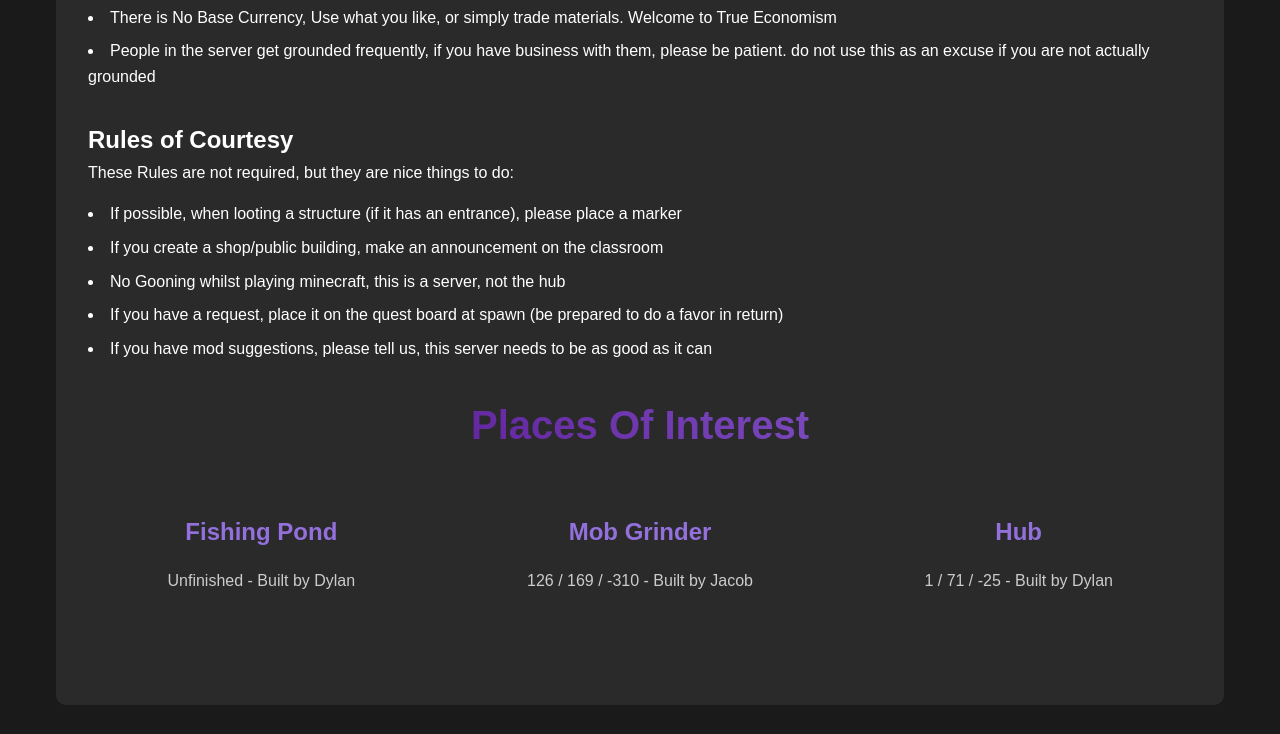
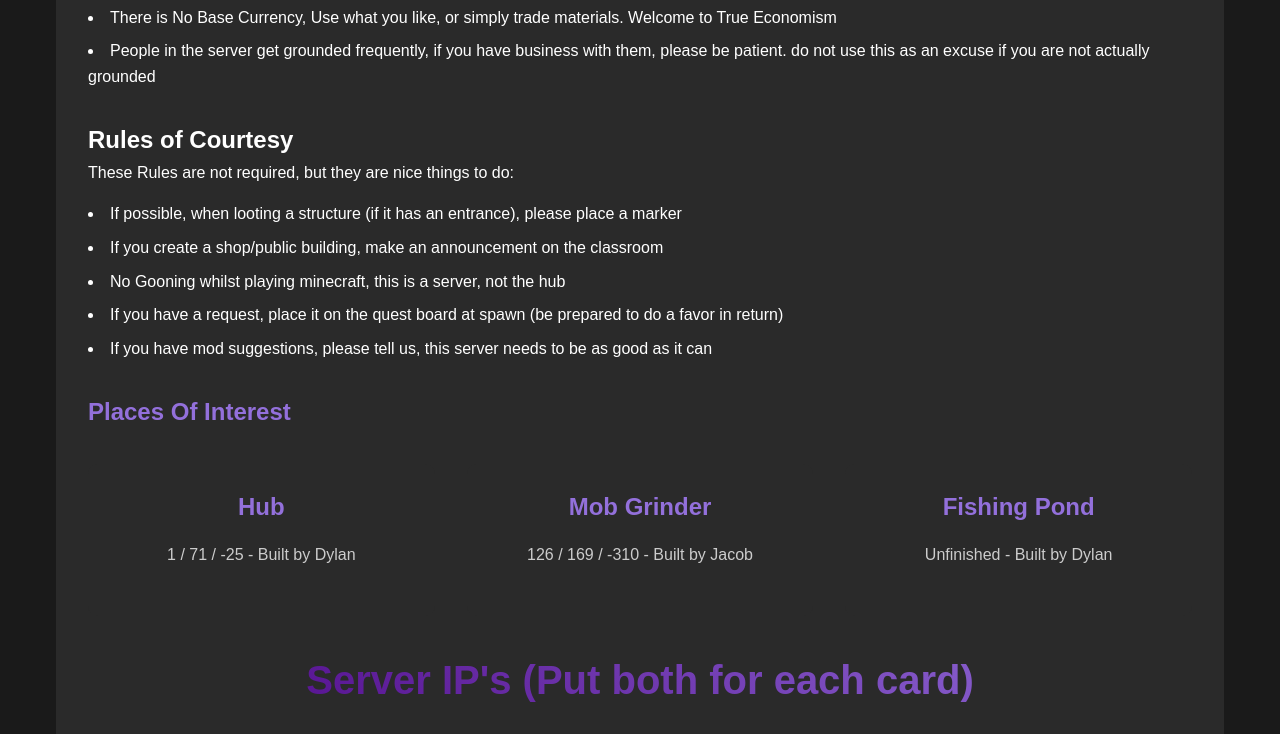
Before and after one commit to wallpunchercentral/Hub, a plain HTML site: page minecraft.html in a window 1280 px wide. Shown: the part 505-1239 px from the top of the page. Drawn offline with Linux system fonts and the light colour scheme; sample sign-in values are in the browser's storage.

Commit message:
Update minecraft.html

```diff
--- a/minecraft.html
+++ b/minecraft.html
@@ -277,22 +277,21 @@
                 <li>If you have mod suggestions, please tell us, this server needs to be as good as it can</li>
             </ul>
         <div class="poi-section">
-            <h2 class="section-title">Places Of Interest</h2>
+            <h2 class="poi-title">Places Of Interest</h2>
             <div class="poi-grid">
                 <div class="poi-card">
-                    <h3 class="poi-title">Fishing Pond</h3>
-                    <p class="poi-description">Unfinished - Built by Dylan</p>
+                    <h3 class="poi-title">Hub</h3>
+                    <p class="poi-description">1 / 71 / -25 - Built by Dylan</p>
                 </div>
                 <div class="poi-card">
                     <h3 class="poi-title">Mob Grinder</h3>
                     <p class="poi-description">126 / 169 / -310 - Built by Jacob</p>
                 </div>
                 <div class="poi-card">
-                    <h3 class="poi-title">Hub</h3>
-                    <p class="poi-description">1 / 71 / -25 - Built by Dylan</p>
+                    <h3 class="poi-title">Fishing Pond</h3>
+                    <p class="poi-description">Unfinished - Built by Dylan</p>
                 </div>
             </div>
-        </div>
         </div>
 
         <div class="server-section">
```
